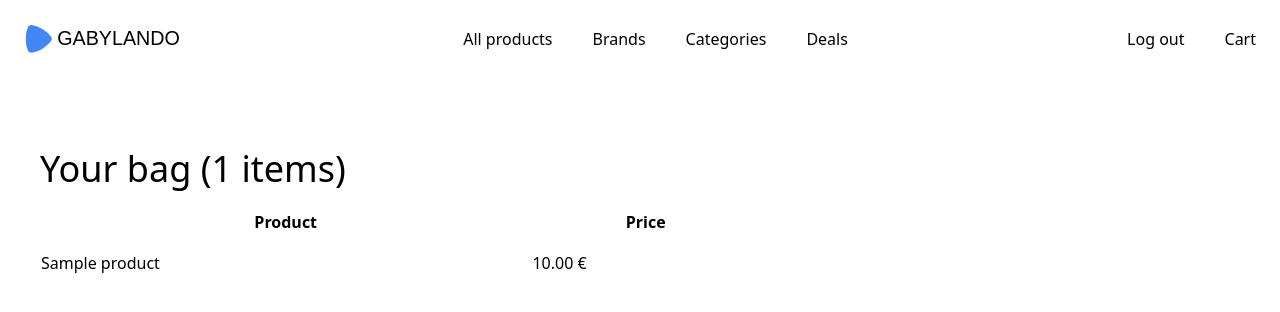
After one commit to gwassing/ecommerce-platform, a Django app: page /cart/ in a window 1280 px wide. The commit adds this page. Shown: the top 312 px of the page. Run offline with Django 5.2, Linux system fonts and the light colour scheme; a user stored in the database is signed in; tables that the repository leaves empty hold one stand-in row (values such as "Sample post").

Commit message:
Implement cart detail view and page

```diff
--- /dev/null
+++ b/cart/templates/cart/cart_detail.html
@@ -0,0 +1,20 @@
+{% extends 'base.html' %}
+{% block content %}
+    <h1 class="text-4xl pb-5">Your bag ({{ total_items }} items)</h1>
+    <table class="p-3" style="width:60%">
+        <tr>
+            <th class="text-left pb-4">
+                Product
+            </th>
+            <th class="text-left pb-4">
+                Price
+            </th>
+        </tr>
+        {% for item in cart_items %}
+            <tr>
+                <td class="pb-2">{{ item }}</td>
+                <td class="pb-2">{{ item.product.price }} €</td>
+            </tr>
+        {% endfor %}
+    </table>
+{% endblock %}
--- /dev/null
+++ b/cart/urls.py
@@ -0,0 +1,9 @@
+from django.urls import path
+
+from cart import views
+
+app_name = 'cart'
+
+urlpatterns = [
+    path('', views.CartDetailView.as_view(), name='cart')
+]
--- a/cart/views.py
+++ b/cart/views.py
@@ -1,3 +1,18 @@
-from django.shortcuts import render
+from django.contrib.auth.mixins import LoginRequiredMixin
+from django.views import generic
+from . import models
 
-# Create your views here.
+
+class CartDetailView(LoginRequiredMixin, generic.DetailView):
+    model = models.Cart
+    template_name = 'cart/cart_detail.html'
+
+    def get_object(self, queryset=None):
+        obj = models.Cart.objects.get(pk=self.request.user.pk)
+        return obj
+
+    def get_context_data(self, **kwargs):
+        return super().get_context_data(**kwargs) | {
+            "cart_items": self.object.cartitem_set.all(),
+            "total_items": self.object.cartitem_set.all().count()
+        }
--- a/ecommerce_platform/urls.py
+++ b/ecommerce_platform/urls.py
@@ -27,6 +27,7 @@ urlpatterns = [
     path('admin/', admin.site.urls),
     path("accounts/", include("accounts.urls")),
     path('accounts/', include("django.contrib.auth.urls")),
+    path('cart/', include("cart.urls")),
 ]
 
 # Serve media files during development
--- a/templates/base.html
+++ b/templates/base.html
@@ -31,7 +31,7 @@
             {% else %}
                 <a href="{% url 'login' %}" class="nav-link">Log in</a>
             {% endif %}
-            <a href="#" class="nav-link">Cart</a>
+            <a href="{% url 'cart:cart' %}" class="nav-link">Cart</a>
         </div>
     </div>
 {% endblock %}
```
